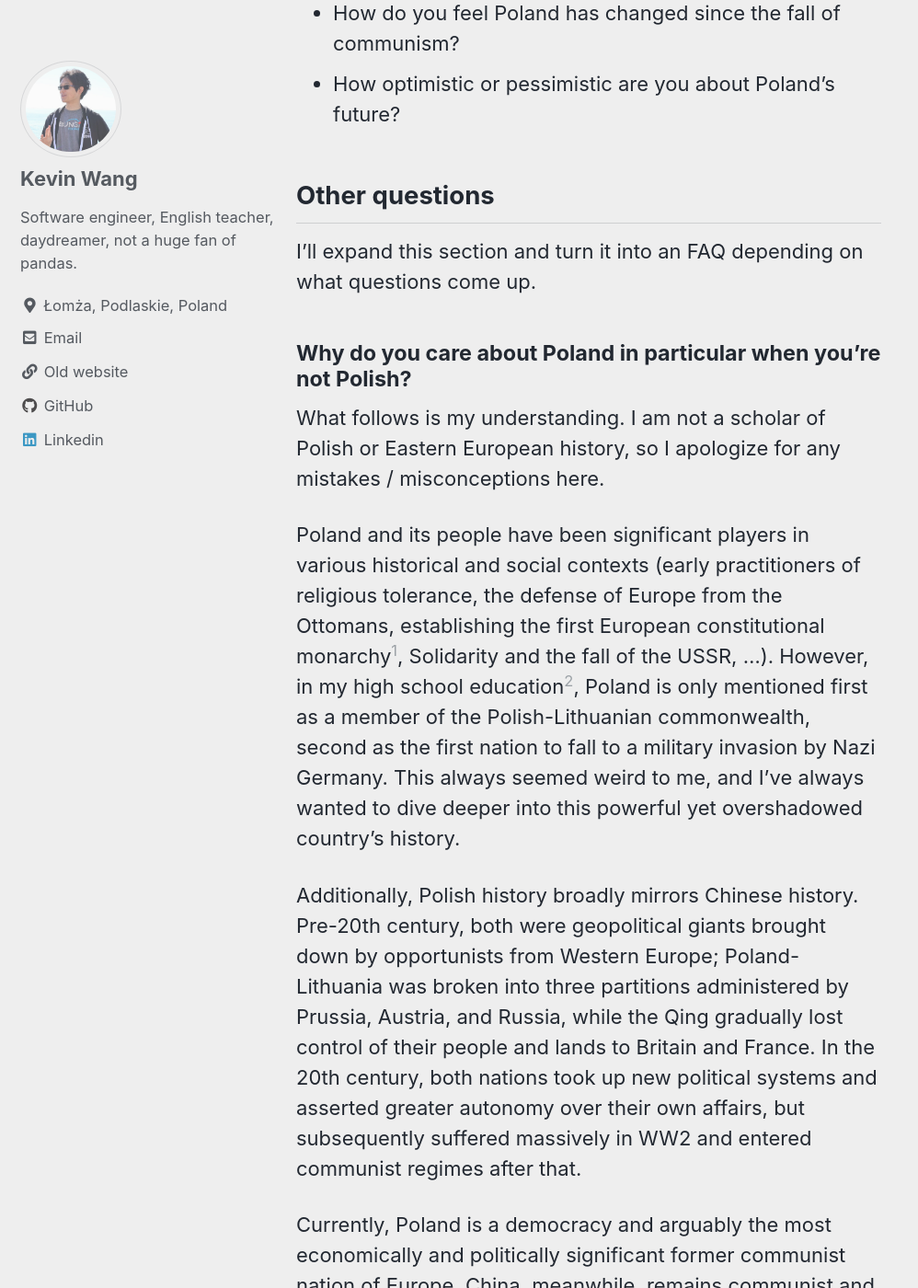
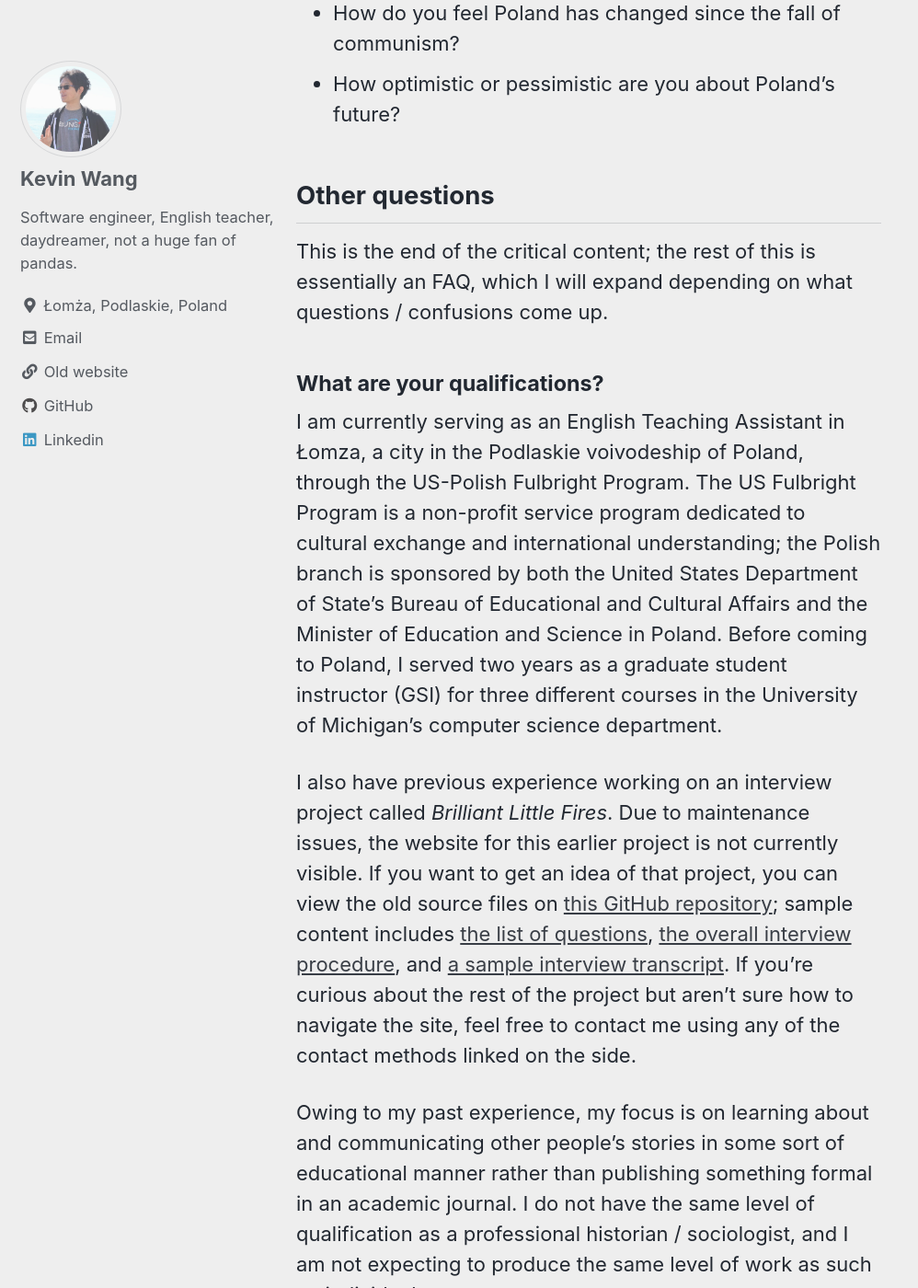
Before and after one commit to michigan-musicer/michigan-musicer.github.io, a Jekyll site: the page built from _posts/2024-01-17-hfhd-for-potential-interviewees.md, in a window 1280 px wide and 1400 px high, scrolled down 4100 px. Shown: the whole window at 92% size, without its empty margins (0-998 px from the left). Built offline with Jekyll 4.4.1, drawn with Linux system fonts in a browser that asks for light colours; cached includes are drawn as plain includes; some of the changed text lies outside the part shown.

Commit message:
add to faq

```diff
--- a/_posts/2024-01-17-hfhd-for-potential-interviewees.md
+++ b/_posts/2024-01-17-hfhd-for-potential-interviewees.md
@@ -77,7 +77,19 @@ For residents of Poland:
 
 ## Other questions
 
-I'll expand this section and turn it into an FAQ depending on what questions come up.
+This is the end of the critical content; the rest of this is essentially an FAQ, which I will expand depending on what questions / confusions come up.
+
+#### What are your qualifications?
+
+I am currently serving as an English Teaching Assistant in Łomza, a city in the Podlaskie voivodeship of Poland, through the US-Polish Fulbright Program. The US Fulbright Program is a non-profit service program dedicated to cultural exchange and international understanding; the Polish branch is sponsored by both the United States Department of State's Bureau of Educational and Cultural Affairs and the Minister of Education and Science in Poland. Before coming to Poland, I served two years as a graduate student instructor (GSI) for three different courses in the University of Michigan's computer science department.
+
+I also have previous experience working on an interview project called *Brilliant Little Fires*. Due to maintenance issues, the website for this earlier project is not currently visible. If you want to get an idea of that project, you can view the old source files on [this GitHub repository](https://github.com/michigan-musicer/bis/tree/main); sample content includes [the list of questions](https://github.com/michigan-musicer/bis/blob/main/public/md/meth-questions.md), [the overall interview procedure](https://github.com/michigan-musicer/bis/blob/main/public/md/meth-interview-proc.md), and [a sample interview transcript](https://github.com/michigan-musicer/bis/blob/main/public/md/interviews/flamingo.md). If you're curious about the rest of the project but aren't sure how to navigate the site, feel free to contact me using any of the contact methods linked on the side.
+
+Owing to my past experience, my focus is on learning about and communicating other people's stories in some sort of educational manner rather than publishing something formal in an academic journal. I do not have the same level of qualification as a professional historian / sociologist, and I am not expecting to produce the same level of work as such an individual.
+
+#### Is this project through Fulbright?
+
+No, this project is independent of my Fulbright grant.
 
 #### Why do you care about Poland in particular when you're not Polish?
 
@@ -95,6 +107,10 @@ Currently, Poland is a democracy and arguably the most economically and politica
 
 In the end, I think there are more differences than similarities, but with time and effort I'd like to believe that learning about one can help provide context on the other. Additionally, I don't think it's a parallel that most scholars would want to spend significant time and effort on, so this project will at least be something original. Who knows? Maybe someone with more resources and background knowledge will be inspired to do a more thorough comparison.
 
+## Isn't it supposed to be the Polish eagle?
+
+Not here. The title is inspired by the Polish song *Hej sokoły*, which translates to "Hey falcon". There's not really an equivalent song in Chinese as far as I know, so I just picked "dragon" and kept the parallelism.
+
 <!-- #### What can you give me in return?
 
 Unfortunately I can't pay you directly for your time (and I don't think this is a good policy for conducting interviews anyway). I am currently serving as a Fulbright English Teaching Assistant in Łomża, I have master's and bachelor's degrees in computer science, and I write and share blog posts in my free time. If you have ideas for ways I can provide value to you as a teacher, programmer, or English-language writer, I would be open to hearing them; just keep in mind that I must commit to my students and host institution first. -->
```
